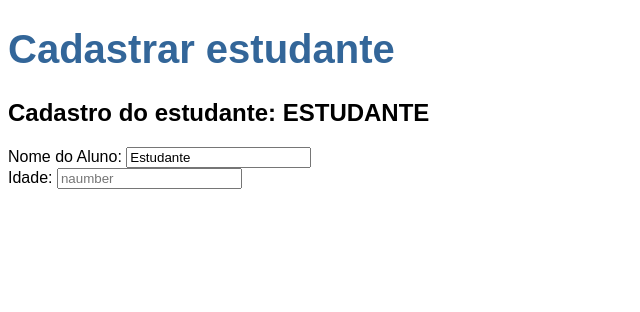
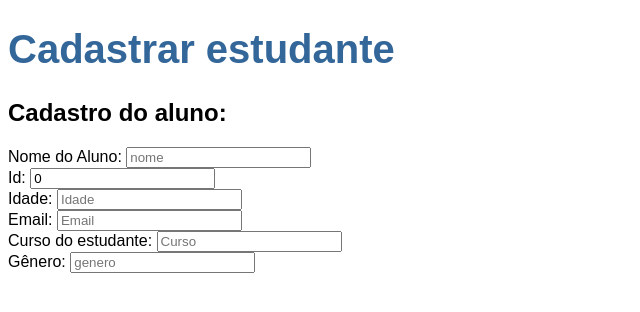
Before and after one commit to Cesar-Agst/Cadastro-estudante-, an Angular app: page / in a window 1280 px wide. Shown: the top 312 px of the page, without its empty margins (0-640 px from the left). Built offline with nearby package versions, Linux system fonts and the light colour scheme.

Commit message:
Casdastro aluno 1 parte

```diff
--- a/src/app/hero.ts
+++ b/src/app/hero.ts
@@ -1,4 +1,8 @@
 export interface Hero {
     id: number;
-    name: string;
+    nome: string;
+    Idade: string;
+    Email: string;
+    Curso: string;
+    genero: string;
 }
--- a/src/app/heroes/heroes.component.html
+++ b/src/app/heroes/heroes.component.html
@@ -1,12 +1,31 @@
-<h2>Cadastro do estudante: {{hero.name | uppercase}} </h2>
+<h2>Cadastro do aluno: {{hero.nome | uppercase}} </h2>
 
 <div>
-    <label for="name">Nome do Aluno: </label>
-    <input id="name" [(ngModel)]="hero.name" placeholder="name">
+    <label for="nome">Nome do Aluno: </label>
+    <input id="nome" [(ngModel)]="hero.nome" placeholder="nome">
   </div>
 
+  <div>
+    <label for="id">Id: </label>
+    <input id="id" [(ngModel)]="hero.id" placeholder="id">
+  </div>
 
   <div>
-    <label for="number">Idade: </label>
-    <input id="number" [(ngModel)]="hero.number" placeholder="naumber">
+    <label for="Idade">Idade: </label>
+    <input id="Idade" [(ngModel)]="hero.Idade" placeholder="Idade">
   </div>
+
+  <div>
+    <label for="Email">Email: </label>
+    <input id="Email" [(ngModel)]="hero.Email" placeholder="Email">
+  </div>
+
+  <div>
+    <label for="Curso">Curso do estudante: </label>
+    <input id="Curso" [(ngModel)]="hero.Curso" placeholder="Curso">
+  </div>
+
+  <div>
+    <label for="genero">Gênero: </label>
+    <input id="genero" [(ngModel)]="hero.genero" placeholder="genero">
+  </div>
--- a/src/app/heroes/heroes.component.ts
+++ b/src/app/heroes/heroes.component.ts
@@ -1,18 +1,22 @@
 import { Component, OnInit } from '@angular/core';
 import { Hero } from '../hero';
-
 
 @Component({
   selector: 'app-heroes',
   templateUrl: './heroes.component.html',
   styleUrls: ['./heroes.component.css']
 })
+
 export class HeroesComponent implements OnInit {
 
   hero: Hero = {
 
-    id: 1,
-    name: 'Estudante'
+    id: 0,
+    nome: '',
+    Idade: '',
+    Email: '',
+    Curso: '',
+    genero: ''
   };
 
   constructor() { }
```
